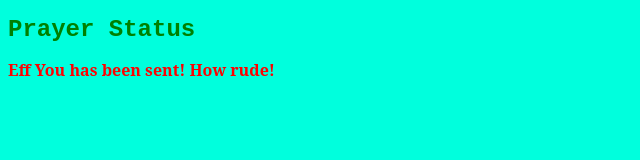
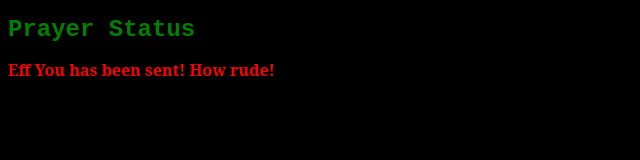
Before and after one commit to bearflare20/eff-u-sender, a plain HTML site: page index.html in a window 1280 px wide. Shown: the whole page, without its empty margins (0-640 px from the left). Drawn offline with Linux system fonts and the light colour scheme; no server answers.

Commit message:
Update styles.css

```diff
--- a/styles.css
+++ b/styles.css
@@ -15,5 +15,5 @@ h1 {
 
 /* Set a background color for the entire page */
 body {
-    background-color: #00ffdd; /* Replace with the color of your choice */
+    background-color: #000000; /* Replace with the color of your choice */
 }
```
